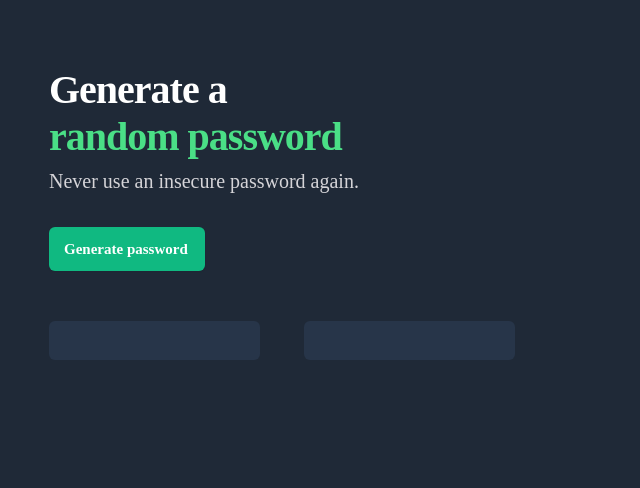
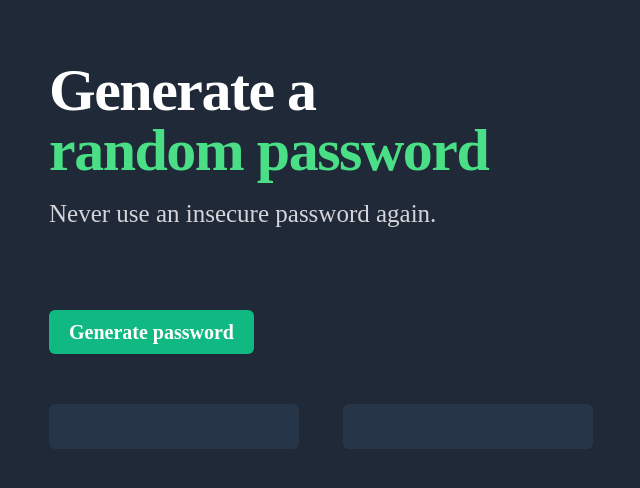
Before and after one commit to Rakshatnaik/Password-generator, a website built with Vite: page index.html in a window 1280 px wide. Shown: the whole page, without its empty margins (31-671 px from the left). Built offline with nearby package versions, Linux system fonts and the light colour scheme.

Commit message:
All structural updates

```diff
--- a/index.css
+++ b/index.css
@@ -11,8 +11,8 @@ body  {
 .heading {
 
     font-style: normal;
-    font-weight: 600;
-    font-size: 40px;
+    font-weight: bold;
+    font-size: 60px;
     color: white;
     line-height: 20px;
     letter-spacing: -0.025em;
@@ -42,10 +42,11 @@ body  {
     /* font-family: 'Inter'; */
     font-style: normal;
     font-weight: 200;
-    font-size: 20px;
+    font-size: 25px;
     line-height: 28px;
     color: #D5D4D8;
-    margin-bottom: 50px;
+    margin-top: 40px;
+    margin-bottom: 100px;
     }
 
 .btn1 {
@@ -53,7 +54,7 @@ body  {
     flex-direction: row;
     justify-content: center;
     align-items: center;
-    padding: 9px 17px 9px 15px;
+    padding: 9px 20px 9px 20px;
     background: #10B981;
     /* shadow/sm */
 
@@ -63,14 +64,15 @@ body  {
     /* font-family: 'Inter'; */
     font-style: normal;
     font-weight: 600;
-    font-size: 15px;
+    font-size: 20px;
     line-height: 26px;
     border: none;
+    margin-top: 30px;
 }
 
 .btn2 {
-    width: 211px;
-    height: 39px;
+    width: 250px;
+    height: 45px;
     left: 52px;
     top: 396px;
 
--- a/index.js
+++ b/index.js
@@ -20,4 +20,6 @@ function generatePassword() {
     }
     password1.textContent = passcode1
     password2.textContent = passcode2
+    passcode1 = ""
+    passcode2 = ""
 }
```
